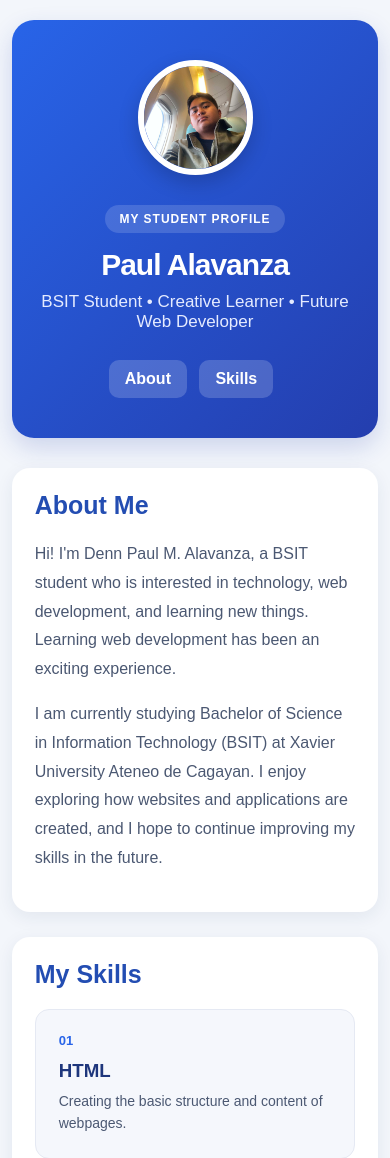
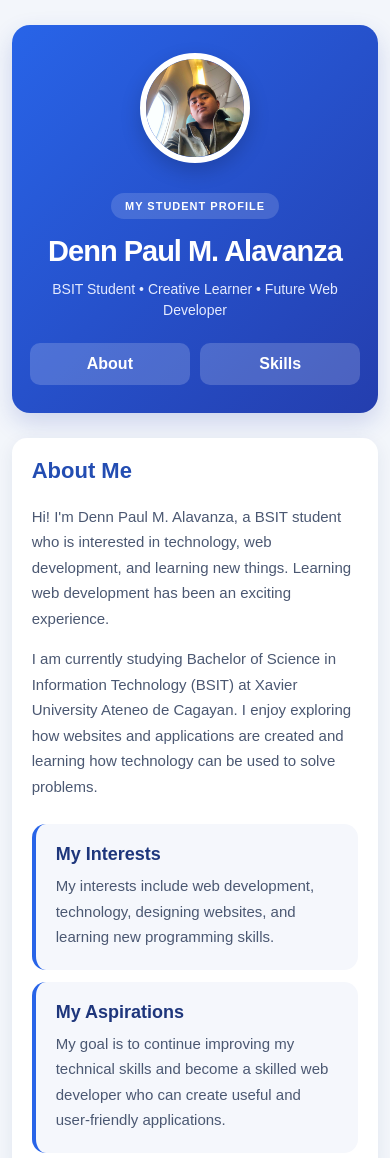
Before and after one commit to Alavanza-DennPaulAlavanza/Alavanza_StudentProfile, a website: page www/index.html in a window 390 px wide. Shown: the top 1158 px of the page. Drawn offline with Linux system fonts and the light colour scheme.

Commit message:
Updated student profile for activity 3

```diff
--- a/www/index.html
+++ b/www/index.html
@@ -3,7 +3,7 @@
 <head>
     <meta charset="UTF-8">
     <meta name="viewport" content="width=device-width, initial-scale=1.0">
-    <title>Paul Alavanza | Student Profile</title>
+    <title>Denn Paul M. Alavanza | Student Profile</title>
     <link rel="stylesheet" href="style.css">
 </head>
 
@@ -12,12 +12,12 @@
     <header>
         <div class="header-content">
 
-            <img class="profile-picture" src="profile.jpg" alt="Paul Alavanza">
+            <img class="profile-picture" src="profile.jpg" alt="Profile picture of Denn Paul M. Alavanza">
 
             <div class="intro">
                 <p class="label">MY STUDENT PROFILE</p>
 
-                <h1>Paul Alavanza</h1>
+                <h1>Denn Paul M. Alavanza</h1>
 
                 <p class="subtitle">
                     BSIT Student • Creative Learner • Future Web Developer
@@ -49,9 +49,30 @@
                 <p>
                     I am currently studying Bachelor of Science in Information
                     Technology (BSIT) at Xavier University Ateneo de Cagayan.
-                    I enjoy exploring how websites and applications are created,
-                    and I hope to continue improving my skills in the future.
+                    I enjoy exploring how websites and applications are created
+                    and learning how technology can be used to solve problems.
                 </p>
+
+                <div class="about-details">
+
+                    <div>
+                        <h3>My Interests</h3>
+                        <p>
+                            My interests include web development, technology,
+                            designing websites, and learning new programming skills.
+                        </p>
+                    </div>
+
+                    <div>
+                        <h3>My Aspirations</h3>
+                        <p>
+                            My goal is to continue improving my technical skills
+                            and become a skilled web developer who can create
+                            useful and user-friendly applications.
+                        </p>
+                    </div>
+
+                </div>
 
             </section>
 
@@ -154,8 +175,8 @@
     </main>
 
     <footer>
-        <p>© 2026 Paul Alavanza | Student Profile</p>
-        <p>BSIT Student • Xavier University Ateneo de Cagayan</p>
+        <p>© 2026 Denn Paul M. Alavanza</p>
+        <p>Student Profile • BSIT • Xavier University Ateneo de Cagayan</p>
     </footer>
 
 </body>
--- a/www/style.css
+++ b/www/style.css
@@ -38,10 +38,12 @@ header {
     border-radius: 50%;
     border: 6px solid white;
     box-shadow: 0 8px 20px rgba(0, 0, 0, 0.18);
+    flex-shrink: 0;
 }
 
 .intro {
     flex: 1;
+    min-width: 0;
 }
 
 .label {
@@ -58,13 +60,21 @@ header {
 .intro h1 {
     margin: 0 0 10px;
     font-size: 46px;
+    line-height: 1.1;
     letter-spacing: -1px;
 }
 
 .subtitle {
     margin: 0 0 28px;
     font-size: 17px;
+    line-height: 1.5;
     color: #e5ebff;
+}
+
+nav {
+    display: flex;
+    flex-wrap: wrap;
+    gap: 10px;
 }
 
 nav a {
@@ -72,14 +82,14 @@ nav a {
     text-decoration: none;
     color: white;
     background: rgba(255, 255, 255, 0.18);
-    padding: 11px 22px;
-    margin-right: 8px;
+    padding: 12px 22px;
     border-radius: 10px;
     font-weight: bold;
     transition: 0.3s;
 }
 
-nav a:hover {
+nav a:hover,
+nav a:focus {
     background: white;
     color: #2454c4;
     transform: translateY(-3px);
@@ -125,6 +135,32 @@ main {
     font-size: 16px;
 }
 
+.about-details {
+    display: grid;
+    grid-template-columns: repeat(2, 1fr);
+    gap: 18px;
+    margin-top: 25px;
+}
+
+.about-details div {
+    padding: 20px;
+    background: #f5f7fc;
+    border-radius: 14px;
+    border-left: 4px solid #2864e8;
+}
+
+.about-details h3 {
+    margin: 0 0 8px;
+    color: #1e367c;
+    font-size: 18px;
+}
+
+.about-details p {
+    margin: 0;
+    font-size: 14px;
+    line-height: 1.6;
+}
+
 .skills {
     display: grid;
     grid-template-columns: repeat(2, 1fr);
@@ -155,6 +191,7 @@ main {
 .skill h3 {
     margin: 0 0 8px;
     color: #1e367c;
+    font-size: 18px;
 }
 
 .skill p {
@@ -190,9 +227,11 @@ main {
 }
 
 .info strong {
+    display: block;
     color: #263b78;
     font-size: 14px;
     line-height: 1.5;
+    overflow-wrap: anywhere;
 }
 
 .goal {
@@ -215,12 +254,47 @@ footer {
 
 footer p {
     margin: 8px;
+    line-height: 1.5;
 }
 
-@media (max-width: 750px) {
+@media (max-width: 900px) {
 
     header {
-        padding: 40px 25px;
+        padding: 35px;
+    }
+
+    .intro h1 {
+        font-size: 38px;
+    }
+
+    main {
+        grid-template-columns: 1.5fr 1fr;
+        gap: 20px;
+    }
+
+    .card {
+        padding: 27px;
+    }
+
+    .side-card {
+        padding: 23px;
+    }
+
+    .skills {
+        grid-template-columns: 1fr;
+    }
+
+    .about-details {
+        grid-template-columns: 1fr;
+    }
+}
+
+@media (max-width: 700px) {
+
+    header {
+        width: 92%;
+        margin: 25px auto 25px;
+        padding: 35px 25px;
     }
 
     .header-content {
@@ -234,19 +308,35 @@ footer p {
     }
 
     .intro h1 {
-        font-size: 36px;
+        font-size: 34px;
+    }
+
+    .subtitle {
+        font-size: 16px;
+        margin-bottom: 22px;
+    }
+
+    nav {
+        justify-content: center;
+    }
+
+    nav a {
+        min-width: 100px;
+        text-align: center;
     }
 
     main {
-        grid-template-columns: 1fr;
-    }
-
-    .skills {
+        width: 92%;
         grid-template-columns: 1fr;
     }
 
     .sidebar {
         order: 2;
+    }
+
+    .card,
+    .side-card {
+        padding: 25px;
     }
 }
 
@@ -254,28 +344,68 @@ footer p {
 
     header {
         width: 94%;
-        margin-top: 20px;
+        padding: 28px 18px;
+        border-radius: 18px;
+    }
+
+    .profile-picture {
+        width: 110px;
+        height: 110px;
+    }
+
+    .intro h1 {
+        font-size: 29px;
+        line-height: 1.2;
+    }
+
+    .label {
+        font-size: 11px;
+    }
+
+    .subtitle {
+        font-size: 14px;
+    }
+
+    nav {
+        width: 100%;
+    }
+
+    nav a {
+        flex: 1;
+        min-width: 0;
+        padding: 12px 10px;
     }
 
     main {
         width: 94%;
     }
 
-    .profile-picture {
-        width: 115px;
-        height: 115px;
+    .card,
+    .side-card {
+        padding: 20px;
+        border-radius: 15px;
     }
 
-    .intro h1 {
-        font-size: 30px;
+    .card h2,
+    .side-card h2 {
+        font-size: 22px;
     }
 
-    nav a {
-        padding: 10px 16px;
+    .card p {
+        font-size: 15px;
+        line-height: 1.7;
     }
 
-    .card,
-    .side-card {
-        padding: 23px;
+    .skill {
+        padding: 20px;
+    }
+
+    .about-details {
+        gap: 12px;
+    }
+
+    footer {
+        padding: 28px 15px;
+        font-size: 13px;
     }
 }
```
Also changed, not shown: README.md, screenshots/desktop.png (added), screenshots/phone.jpg (added), screenshots/pic_1.jpg (deleted), screenshots/pic_2.jpg (deleted), screenshots/pic_3.jpg (deleted), screenshots/tablet.jpg (added).
